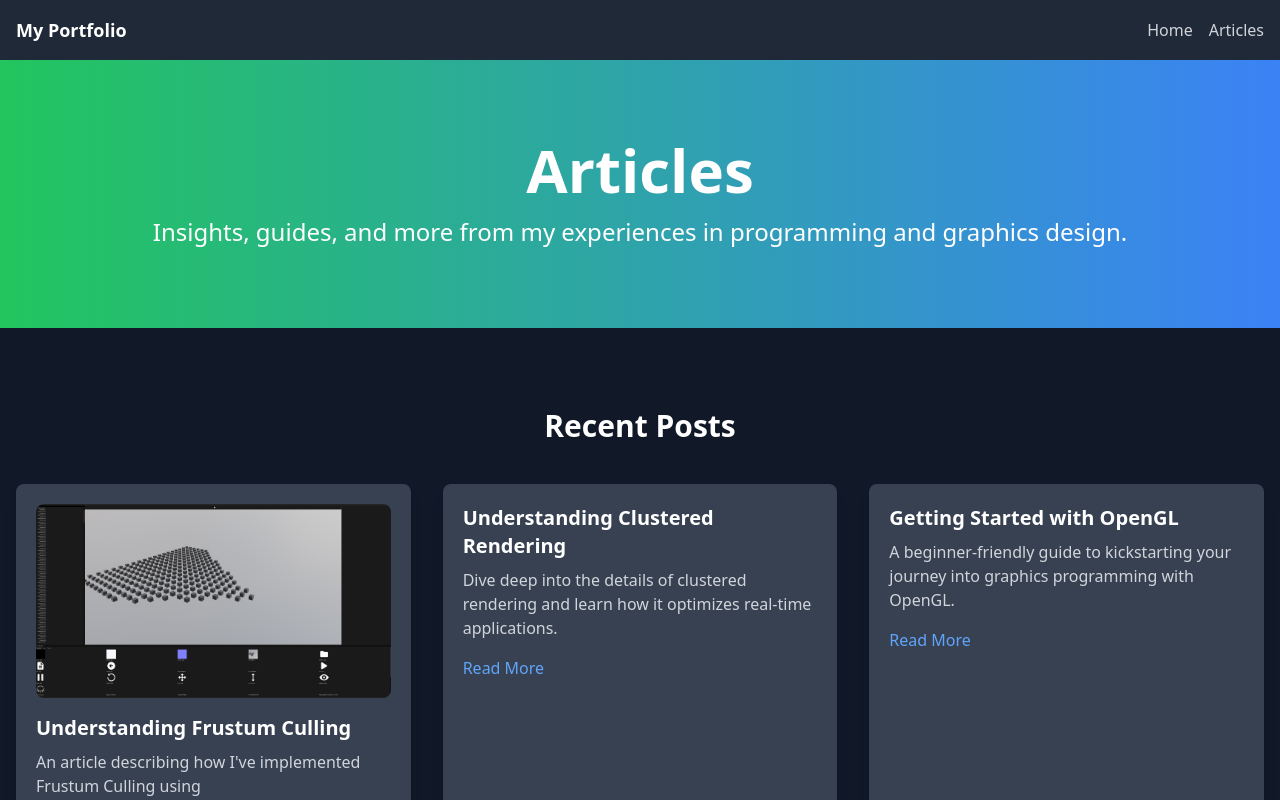
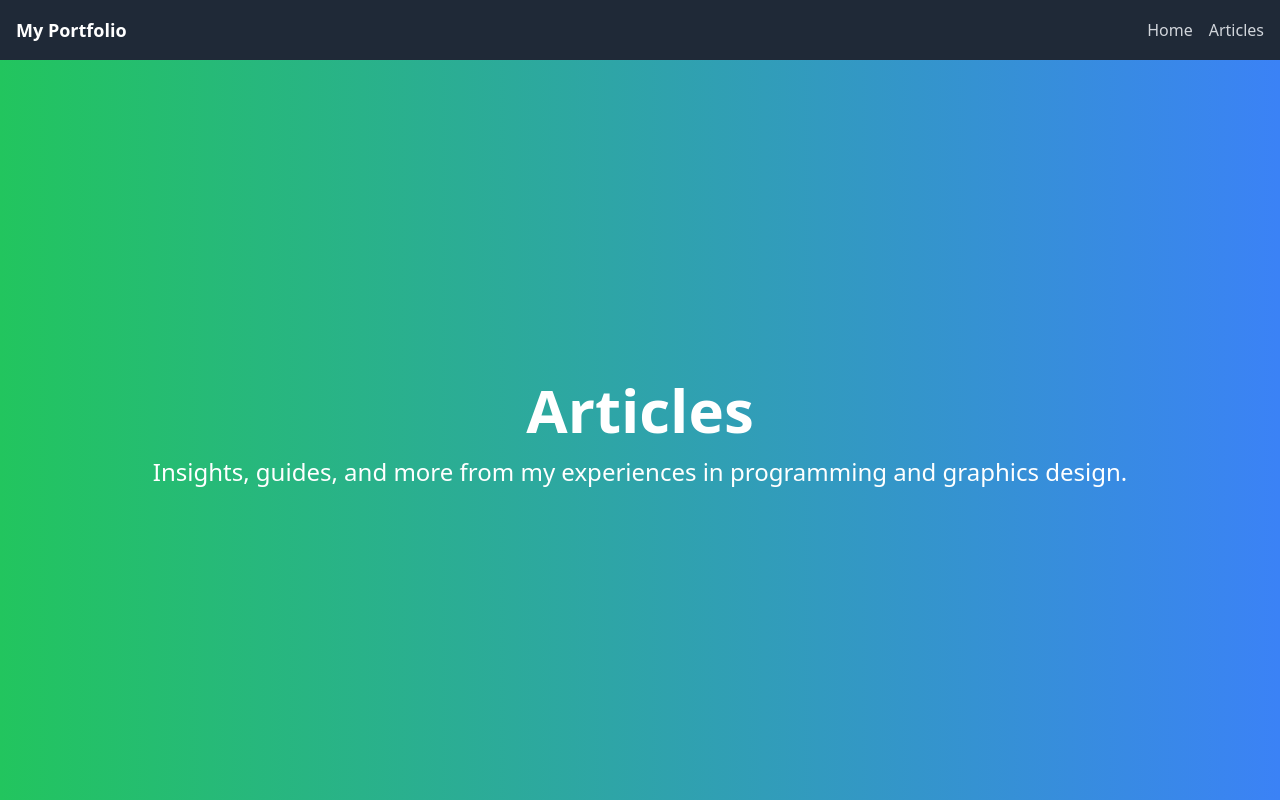
Before and after one commit to deni2312/deni2312.github.io, a React (Vite) app: page /deni2312.github.io/articles in a window 1280 px wide. Shown: the top 800 px of the page. Built offline with nearby package versions, Linux system fonts and the light colour scheme.

Commit message:
Added groups

```diff
--- a/src/ArticlesPage.tsx
+++ b/src/ArticlesPage.tsx
@@ -4,8 +4,8 @@ import culling from './assets/culling.png'
 
 const ArticlesPage: React.FC = () => {
   return (
-    <div className="min-h-screen bg-gray-900 text-white font-sans">
-      <header className="bg-gradient-to-r from-green-500 to-blue-500 py-20">
+    <div className="bg-gray-900 text-white font-sans">
+      <section className="min-h-[calc(100vh-3.25rem)] bg-gradient-to-r from-green-500 to-blue-500 py-20 flex items-center">
         <div className="container mx-auto px-4 text-center">
           <h1 className="text-4xl md:text-6xl font-bold">Articles</h1>
           <p className="mt-4 text-lg md:text-2xl">
@@ -13,9 +13,9 @@ const ArticlesPage: React.FC = () => {
             graphics design.
           </p>
         </div>
-      </header>
+      </section>
 
-      <section className="py-20">
+      <section className="min-h-[calc(100vh-3.25rem)] py-20">
         <div className="container mx-auto px-4">
           <h2 className="text-3xl font-bold text-center mb-10">Recent Posts</h2>
           <div className="grid grid-cols-1 sm:grid-cols-2 md:grid-cols-3 gap-8">
```
